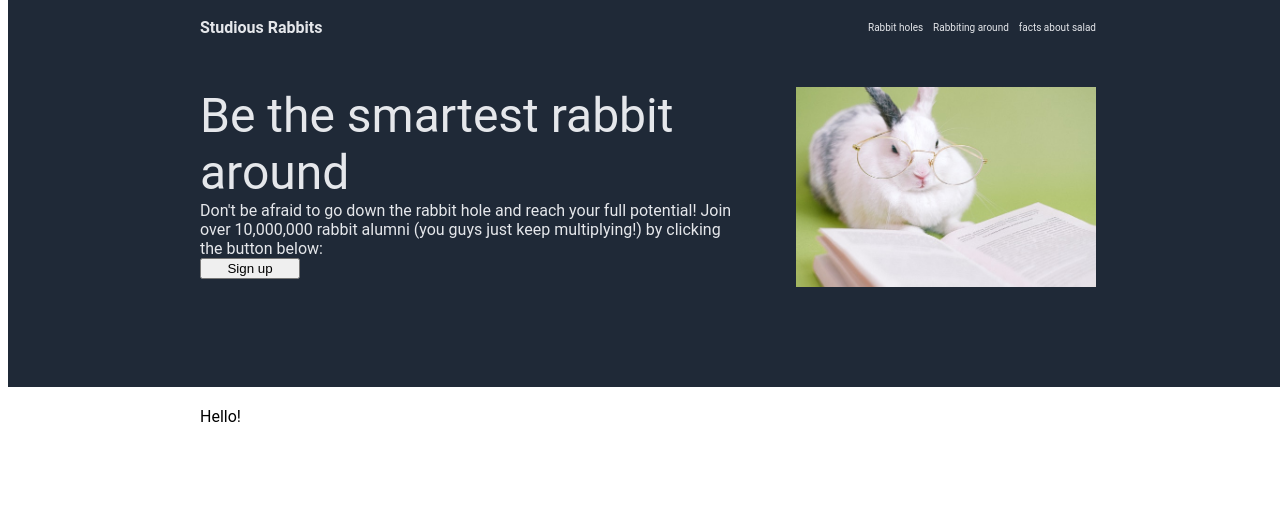
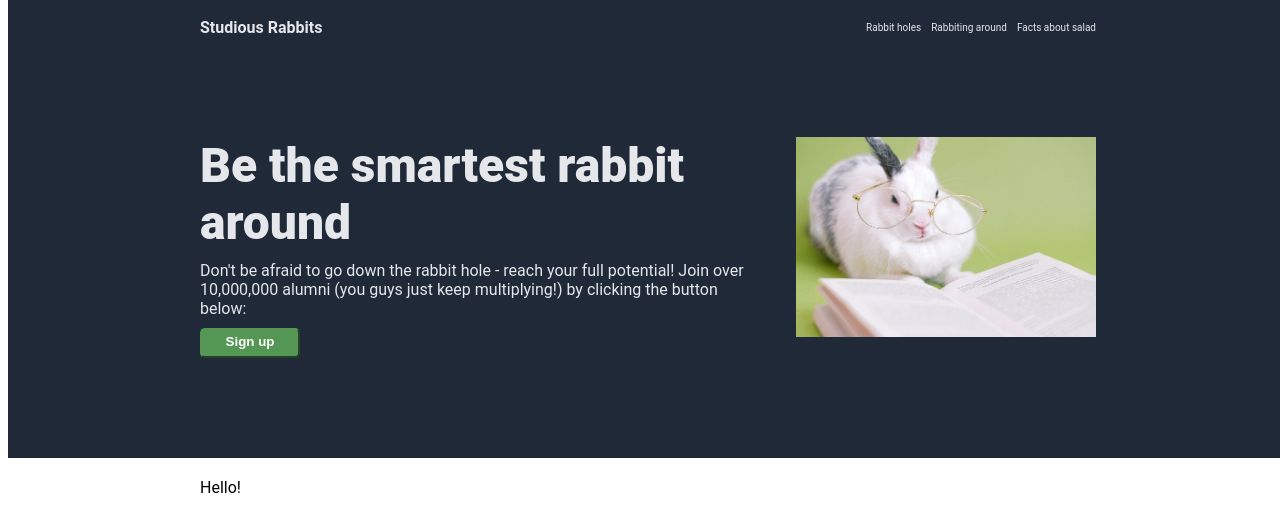
Before and after one commit to Squigglevision/project-landing-page, a plain HTML site: page index.html in a window 1280 px wide. Drawn offline with Linux system fonts and the light colour scheme.

Commit message:
Stop image from shrinking + finish top layout
Added in align-self code to image to stop it from shrinking. Added
css to main text and button so they now look correct.

Also added image credits to README file.

```diff
--- a/index.html
+++ b/index.html
@@ -14,14 +14,14 @@
         <ul>
         <li>Rabbit holes</li>
         <li>Rabbiting around</li>
-        <li>facts about salad</li>
+        <li>Facts about salad</li>
     </ul>
 </header>
 <div class="hero">
     <div class="hero-text">
         <div class="hero-main-text">Be the smartest rabbit around
         </div>
-        <div class="hero-secondary-text">Don't be afraid to go down the rabbit hole and reach your full potential! Join over 10,000,000 rabbit alumni (you guys just keep multiplying!) by clicking the button below:
+        <div class="hero-secondary-text">Don't be afraid to go down the rabbit hole - reach your full potential! Join over 10,000,000 alumni (you guys just keep multiplying!) by clicking the button below:
         </div>
         <button class="sign-up">Sign up</button>
     </div>
@@ -29,11 +29,6 @@
 
     <img src="images/pexels-anna-shvets-4588428.jpg">
 
-    <!--<div class="hero-image">
-
-        <div class="placeholder-text">This is a placeholder for an image
-        </div>
-    </div> -->
 </div>
 </div>
 </div>
--- a/style.css
+++ b/style.css
@@ -21,7 +21,6 @@ body {
 
     background-color: #1F2937;
     color: #E5E7EB;
-    /*width: 100%;*/
     height: auto;
     padding-bottom: 100px;
     padding-top: 20px;
@@ -35,7 +34,7 @@ body {
 
     display: flex;
     flex-direction: column;
-    gap: 50px;
+    gap: 100px;
 
 }
 
@@ -75,6 +74,7 @@ header ul {
 .hero-main-text {
 
     font-size: 48px;
+    font-weight: 900;
 }
 
 .hero {
@@ -85,27 +85,19 @@ header ul {
     flex-wrap: wrap;
 }
 
-/*.hero-image {
-
-    background-color: gray;
-    display: flex;
-    justify-content: center;
-    align-items: center;
-    flex: 0 0 auto;
-
-}*/
-
+/* align-self here stops image from stretching to fill flex item */
 .hero img {
 
     width: 300px;
     height:auto;
-    flex-shrink: none;
+    align-self: flex-start;
 }
 
 .hero-text {
 
     display: flex;
     flex-direction: column;
+    gap: 10px;
     flex: 1 0 200px;
 
 }
@@ -113,13 +105,11 @@ header ul {
 .sign-up{
 
     width: 100px;
+    height: 30px;
+    background-color: rgb(84, 150, 84);
+    border-color: rgb(84, 150, 84);
+    border-radius: 5px;
+    padding-bottom: 5px;
+    color: white;
+    font-weight: 700;
 }
-
-
-
-/*.hero-text {
-
-    display: flex;
-    flex-direction: column;
-
-} */
```
Also changed, not shown: 1 other file.
